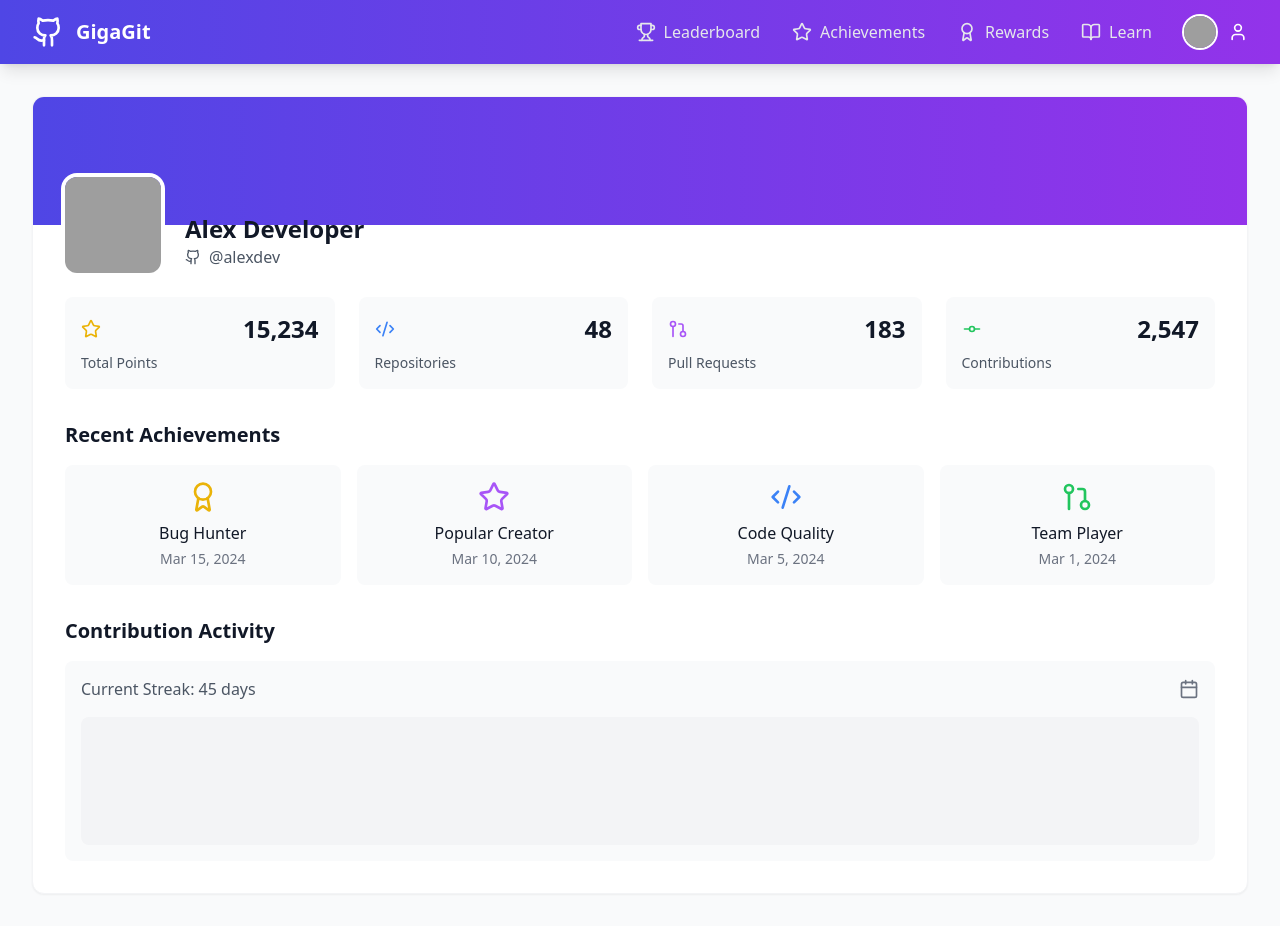
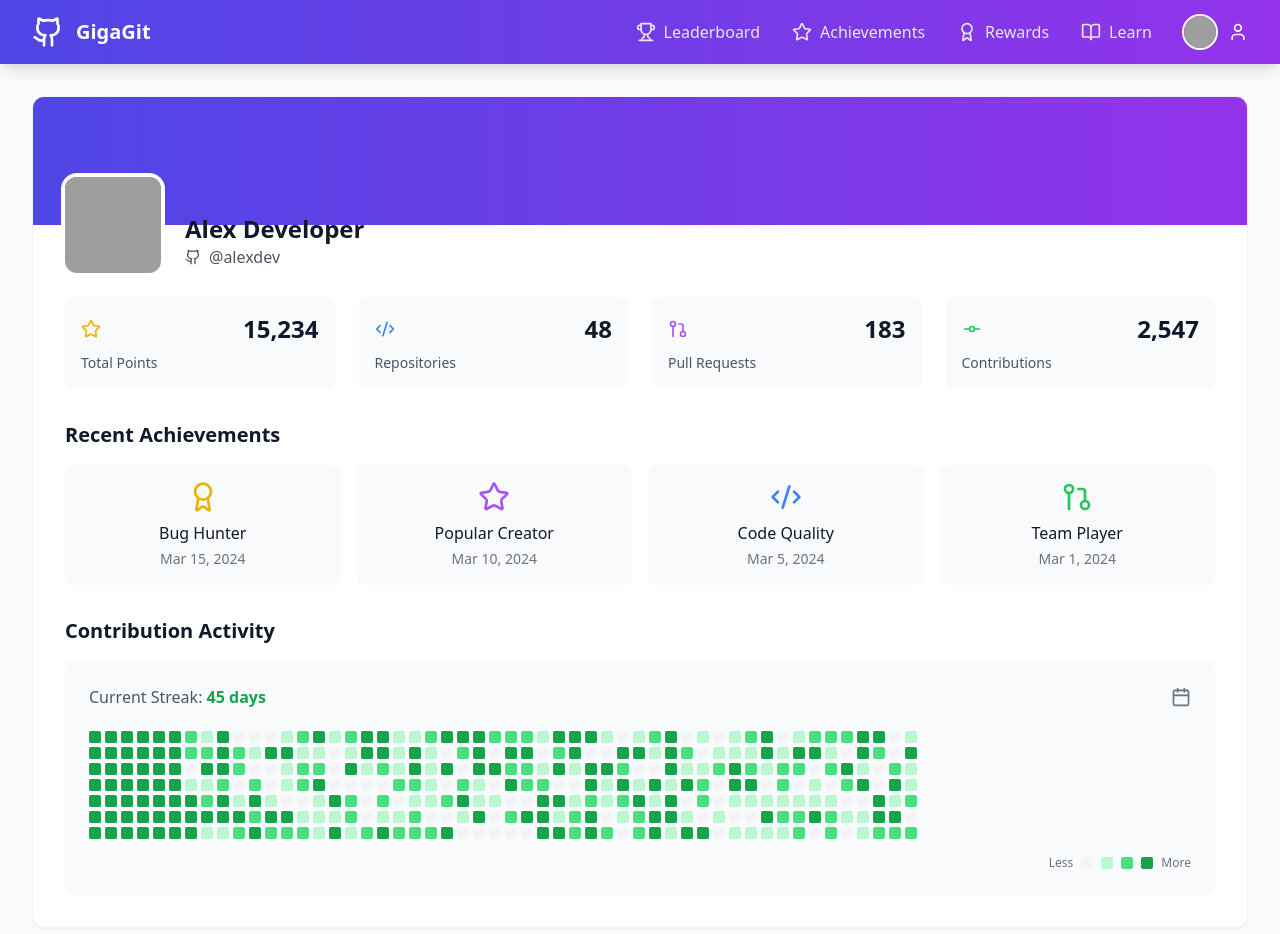
Before and after one commit to SamipSGz/GigaGit, a React (Vite) app in the folder frontend/: page /profile in a window 1280 px wide. Shown: the top 934 px of the page. Built offline with nearby package versions, Linux system fonts and the light colour scheme; grey boxes are pictures that could not be loaded.

Commit message:
streak on frontend

```diff
--- a/frontend/src/components/Profile.tsx
+++ b/frontend/src/components/Profile.tsx
@@ -2,6 +2,32 @@ import React from 'react';
 import { User, Github, Star, Code2, GitPullRequest, GitCommit, Award, Calendar } from 'lucide-react';
 
 export default function Profile() {
+  const CURRENT_STREAK = 45;
+
+  // Generate mock contribution data for the graph with current streak
+  const generateContributions = () => {
+    const contributions = [];
+    for (let i = 0; i < 52; i++) { // 52 weeks
+      const week = [];
+      for (let j = 0; j < 7; j++) { // 7 days per week
+        const totalDays = i * 7 + j;
+        const daysFromEnd = (52 * 7) - totalDays;
+
+        // Set high intensity for the current streak days
+        if (daysFromEnd <= CURRENT_STREAK) {
+          week.push(3); // Highest intensity for streak days
+        } else {
+          const intensity = Math.floor(Math.random() * 4); // 0-3 for different intensities
+          week.push(intensity);
+        }
+      }
+      contributions.unshift(week); // Add to start to show most recent contributions on the right
+    }
+    return contributions;
+  };
+
+  const contributions = generateContributions();
+
   return (
     <div className="max-w-7xl mx-auto px-4 sm:px-6 lg:px-8 py-8">
       <div className="bg-white rounded-xl shadow-sm border border-gray-100 overflow-hidden">
@@ -55,13 +81,43 @@ export default function Profile() {
           {/* Activity Calendar */}
           <div>
             <h2 className="text-xl font-bold text-gray-900 mb-4">Contribution Activity</h2>
-            <div className="bg-gray-50 rounded-lg p-4">
+            <div className="bg-gray-50 rounded-lg p-6">
               <div className="flex items-center justify-between mb-4">
-                <span className="text-gray-600">Current Streak: 45 days</span>
+                <span className="text-gray-600">Current Streak: <span className="text-green-600 font-semibold">{CURRENT_STREAK} days</span></span>
                 <Calendar className="w-5 h-5 text-gray-500" />
               </div>
-              {/* Placeholder for contribution graph */}
-              <div className="h-32 bg-gray-100 rounded-lg"></div>
+
+              {/* GitHub-style contribution graph */}
+              <div className="overflow-x-auto">
+                <div className="inline-flex gap-1">
+                  {contributions.map((week, weekIndex) => (
+                    <div key={weekIndex} className="flex flex-col gap-1">
+                      {week.map((intensity, dayIndex) => (
+                        <div
+                          key={dayIndex}
+                          className={`w-3 h-3 rounded-sm transition-colors ${
+                            intensity === 0 ? 'bg-gray-100' :
+                            intensity === 1 ? 'bg-green-200' :
+                            intensity === 2 ? 'bg-green-400' :
+                            'bg-green-600'
+                          }`}
+                          title={`${intensity} contributions`}
+                        />
+                      ))}
+                    </div>
+                  ))}
+                </div>
+              </div>
+
+              {/* Legend */}
+              <div className="flex items-center justify-end space-x-2 mt-4 text-xs text-gray-500">
+                <span>Less</span>
+                <div className="w-3 h-3 rounded-sm bg-gray-100"></div>
+                <div className="w-3 h-3 rounded-sm bg-green-200"></div>
+                <div className="w-3 h-3 rounded-sm bg-green-400"></div>
+                <div className="w-3 h-3 rounded-sm bg-green-600"></div>
+                <span>More</span>
+              </div>
             </div>
           </div>
         </div>
```
